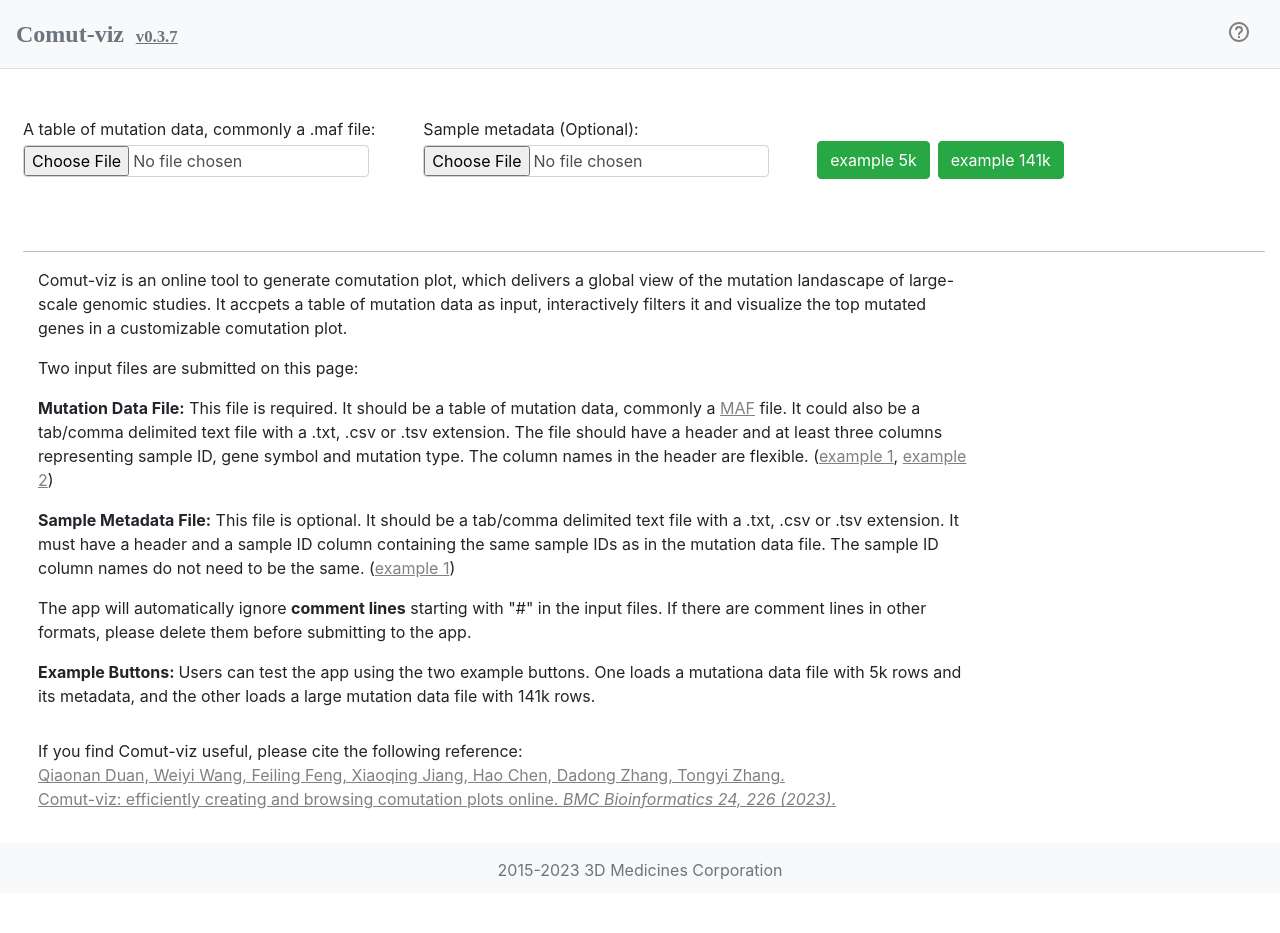
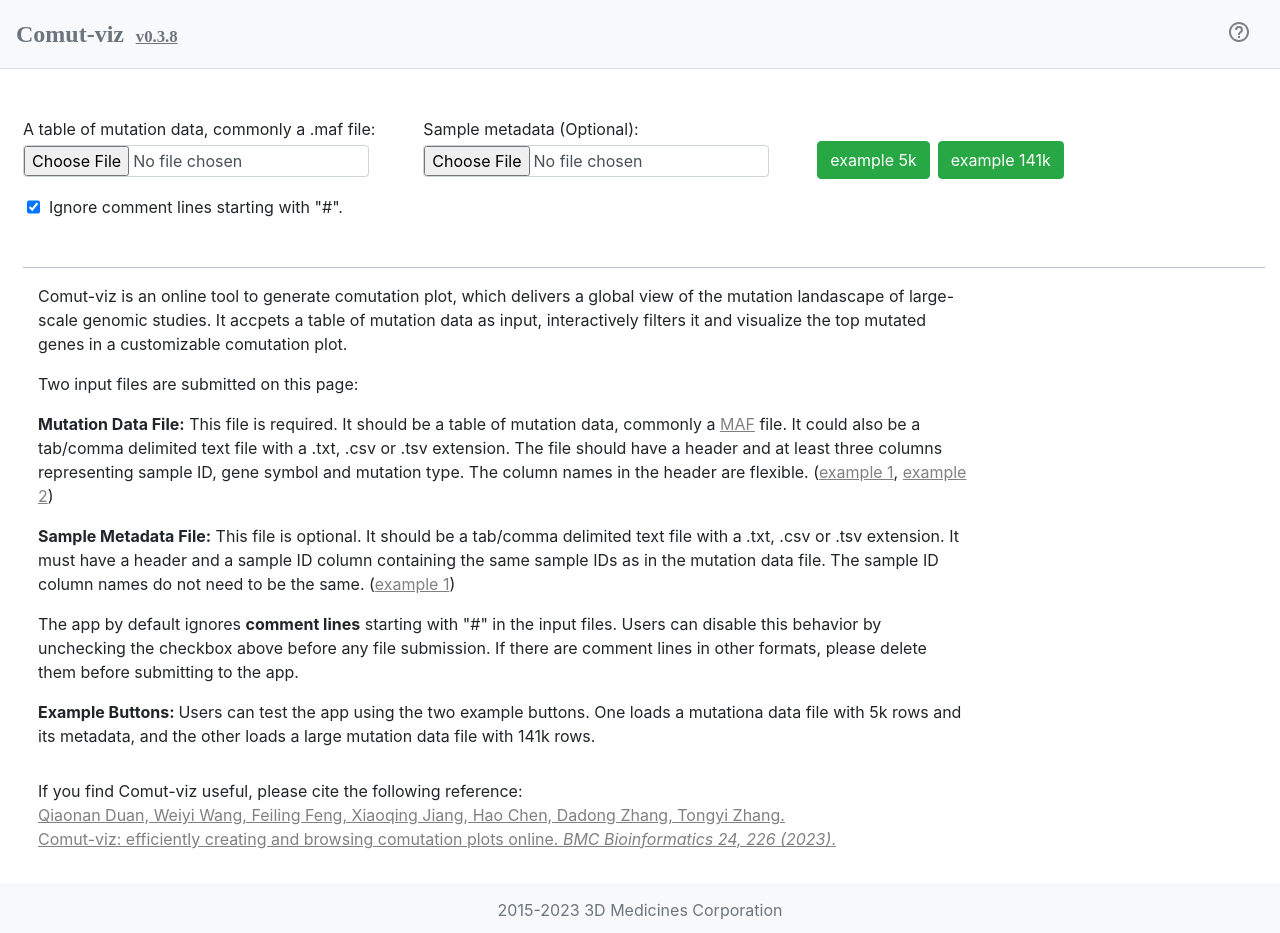
Before and after one commit to frlender/comut-viz, a React (Create React App) app: page / in a window 1280 px wide. Before the commit the page ends 893 px from the top, so only its background shows below. Built offline with nearby package versions, Linux system fonts and the light colour scheme.

Commit message:
checkbox for ignoring comment lines

```diff
--- a/src/InputHelp.js
+++ b/src/InputHelp.js
@@ -5,7 +5,7 @@
         <div className="help-row">Two input files are submitted on this page:</div>
         <div className="help-row"><span className="row-head">Mutation Data File:</span> This file is required. It should be a table of mutation data, commonly a <a href='https://docs.gdc.cancer.gov/Data/File_Formats/MAF_Format/'>MAF</a> file. It could also be a tab/comma delimited text file with a .txt, .csv or .tsv extension. The file should have a header and at least three columns representing sample ID, gene symbol and mutation type. The column names in the header are flexible. (<a href='https://github.com/frlender/comut-viz/blob/main/public/gallbladder.maf'>example 1</a>, <a href='https://github.com/frlender/comut-viz/blob/main/public/example_small.txt'> example 2</a>)</div>
         <div className="help-row"><span className="row-head">Sample Metadata File:</span> This file is optional. It should be a tab/comma delimited text file with a .txt, .csv or .tsv extension. It must have a header and a sample ID column containing the same sample IDs as in the mutation data file. The sample ID column names do not need to be the same. (<a href='https://github.com/frlender/comut-viz/blob/main/public/gallbladder.maf'>example 1</a>)</div>
-        <div className="help-row">The app will automatically ignore <span className="row-head">comment lines</span> starting with "#" in the input files. If there are comment lines in other formats, please delete them before submitting to the app.</div>
+        <div className="help-row">The app by default ignores <span className="row-head">comment lines</span> starting with "#" in the input files. Users can disable this behavior by unchecking the checkbox above before any file submission. If there are comment lines in other formats, please delete them before submitting to the app.</div>
         <div className="help-row"> <span className="row-head">Example Buttons: </span>Users can test the app using the two example buttons. One loads a mutationa data file with 5k rows and its metadata, and the other loads a large mutation data file with 141k rows.</div>
         <div className="help-row cit">If you find Comut-viz useful, please cite the following reference:<div><a href='https://bmcbioinformatics.biomedcentral.com/articles/10.1186/s12859-023-05351-8' target='_blank'>Qiaonan Duan, Weiyi Wang, Feiling Feng, Xiaoqing Jiang, Hao Chen, Dadong Zhang, Tongyi Zhang. <br/> Comut-viz: efficiently creating and browsing comutation plots online. <i>BMC Bioinformatics 24, 226 (2023)</i>.</a></div></div>
 
--- a/src/InputView.js
+++ b/src/InputView.js
@@ -12,6 +12,9 @@
     let [metaTb, setMetaTb] = useState(null)
     const [exampleLoaded,setExampleLoaded] = useState(false)
     const [showExampleBtn, setShowExampleBtn] = useState(true)
+    const [rmComment,setRmComment] = useState(true)
+
+    console.log(rmComment)
 
     const [errMsg,setErrMsg] = useState('')
 
@@ -38,8 +41,10 @@
         // cb must setLoading(false)
         setLoading('loading ...')
         const file = e.target.files[0]
-        pd.readCSV(file,{'header':true,'skipEmptyLines':'greedy',
-            'comments':'#'}).then(cb).catch(err=>{
+        const option = {'header':true,'skipEmptyLines':'greedy'}
+        if(rmComment)
+            option['comments'] = '#'
+        pd.readCSV(file,option).then(cb).catch(err=>{
                 // console.log('error inside',err)
                 if(fileAnnot==='maf'){
                     setErrMsg('MAF file parsing error: '+err)
@@ -253,11 +258,13 @@
              <button className='ml-2 mt-4 btn btn-success'
                 onClick={()=>loadExample('TCGA-LUSC.maf')}>example 141k</button>
         </div>}
-        {/* {showExampleBtn &&
-        <div className="col- pl-5">
-
-        </div>} */}
     </div>
+    }
+    {!exampleLoaded &&
+        <div className='row mt-3 ignore-comment'>
+            <input checked={rmComment} onChange={e=>setRmComment(!rmComment)} type='checkbox'></input>
+            <span>&nbsp; Ignore comment lines starting with "#".</span>
+        </div>
     }
 
 
--- /dev/null
+++ b/src/News.js
@@ -0,0 +1,40 @@
+export default function News(){
+  return <div className='news-container'>
+    <div className='news-block'>
+    <div className='news-title'>
+      <span className="row-head">v0.3.8</span>
+      <span className='news-time'>2023/7/10</span>
+    </div>
+    <div className="news-content">
+      Added an  checkbox in the input view to control the default behavior of ignoring comment lines starting with "#".
+      {/* <div className='news-paragraph'>1. The top bar plot now displays the mutation counts of all genes in each sample rather than only the genes shown in the comutation plot.</div>
+      <div className='news-paragraph'>2. The silent mutation type is unchecked by default.</div>
+      <div className='news-paragraph'>3. A maftools color scheme is provided if the input is a standard MAF file.</div> */}
+    </div>
+  </div>
+    <div className='news-block'>
+    <div className='news-title'>
+      <span className="row-head">v0.3.7</span>
+      <span className='news-time'>2023/6/29</span>
+    </div>
+    <div className="news-content">
+      Added an input box in the visualization view to allow users to adjust the width of the gene labels in the plot in case the labels are too long to display.
+      {/* <div className='news-paragraph'>1. The top bar plot now displays the mutation counts of all genes in each sample rather than only the genes shown in the comutation plot.</div>
+      <div className='news-paragraph'>2. The silent mutation type is unchecked by default.</div>
+      <div className='news-paragraph'>3. A maftools color scheme is provided if the input is a standard MAF file.</div> */}
+    </div>
+  </div>
+  <div className='news-block'>
+    <div className='news-title'>
+      <span className="row-head">v0.3.6</span>
+      <span className='news-time'>2023/6/5</span>
+    </div>
+    <div className="news-content">
+      This version is developed after revision. There are several places that are different from what is described in paper:
+      <div className='news-paragraph'>1. The top bar plot now displays the mutation counts of all genes in each sample rather than only the genes shown in the comutation plot.</div>
+      <div className='news-paragraph'>2. The silent mutation type is unchecked by default.</div>
+      <div className='news-paragraph'>3. A maftools color scheme is provided if the input is a standard MAF file.</div>
+    </div>
+  </div>
+</div>
+}
--- a/src/index.css
+++ b/src/index.css
@@ -198,7 +198,7 @@
   border-bottom: 0px;
   border-left: 0px;
   border-right: 0px;
-  margin-top: 4.5em;
+  margin-top: 3em;
   margin-left: -15px;
   display: flex;
   flex-direction: column;
@@ -289,3 +289,7 @@
 .span-input-2{
   margin-top: -2px;
 }
+
+.ignore-comment{
+  padding-left: 4px;
+}
--- a/src/index.js
+++ b/src/index.js
@@ -17,6 +17,7 @@
 import VizHolder from './VizHolder'
 import { BiHelpCircle } from "react-icons/bi";
 import {  useNavigate } from "react-router-dom";
+import News from './News';
 
 // DONE make legend font size bigger for 141k example
 // DONE 141k example
@@ -52,7 +53,7 @@
                   navigate('/')
                 }}>Comut-viz</span>
                 <span className='version'
-                onClick={()=>{navigate('/news')}}>v0.3.7</span>
+                onClick={()=>{navigate('/news')}}>v0.3.8</span>
                 <a href='/comut-viz-app/help.pdf' target='_blank' className='help'><BiHelpCircle></BiHelpCircle></a>
               </div>
               <Outlet/>
@@ -69,35 +70,6 @@
 }
 
 
-function News(){
-  return <div className='news-container'>
-    <div className='news-block'>
-    <div className='news-title'>
-      <span className="row-head">v0.3.7</span>
-      <span className='news-time'>2023/6/29</span>
-    </div>
-    <div className="news-content">
-      Added an input box in the visualization view to allow users to adjust the width of the gene labels in the plot in case the labels are too long to display.
-      {/* <div className='news-paragraph'>1. The top bar plot now displays the mutation counts of all genes in each sample rather than only the genes shown in the comutation plot.</div>
-      <div className='news-paragraph'>2. The silent mutation type is unchecked by default.</div>
-      <div className='news-paragraph'>3. A maftools color scheme is provided if the input is a standard MAF file.</div> */}
-    </div>
-  </div>
-  <div className='news-block'>
-    <div className='news-title'>
-      <span className="row-head">v0.3.6</span>
-      <span className='news-time'>2023/6/5</span>
-    </div>
-    <div className="news-content">
-      This version is developed after revision. There are several places that are different from what is described in paper:
-      <div className='news-paragraph'>1. The top bar plot now displays the mutation counts of all genes in each sample rather than only the genes shown in the comutation plot.</div>
-      <div className='news-paragraph'>2. The silent mutation type is unchecked by default.</div>
-      <div className='news-paragraph'>3. A maftools color scheme is provided if the input is a standard MAF file.</div>
-    </div>
-  </div>
-</div>
-}
-
 
 const root = ReactDOM.createRoot(document.getElementById('root'));
 root.render(
```
